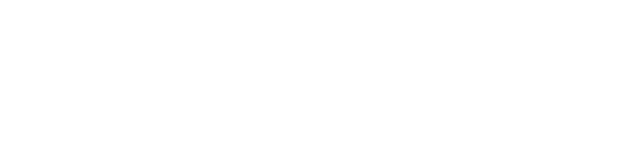
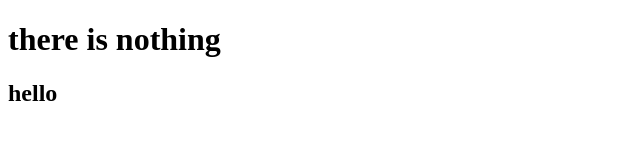
Before and after one commit to sadia-mehjabin/my-second-repo, a plain HTML site: page new-index.html in a window 1280 px wide. Shown: the whole page, without its empty margins (0-640 px from the left). Drawn offline with Linux system fonts and the light colour scheme.

Commit message:
header added

```diff
--- a/new-index.html
+++ b/new-index.html
@@ -7,6 +7,7 @@
     <title>new</title>
 </head>
 <body>
-
+    <h1>there is nothing</h1>
+    <h2>hello</h2>
 </body>
 </html>
```
